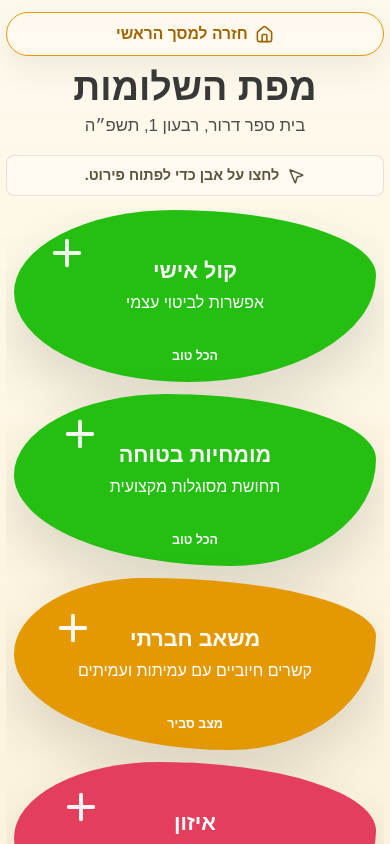
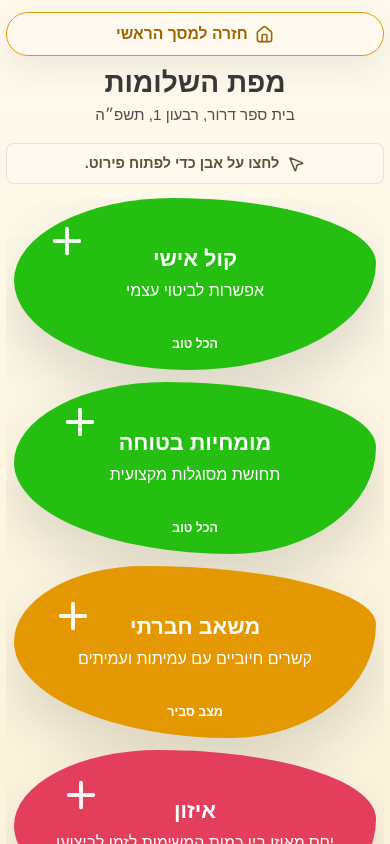
Before and after one commit to shteynu/shalomut-map-demo, a Next.js app: page /dashboard in a window 390 px wide. Shown: the top 844 px of the page. Built offline with nearby package versions, Linux system fonts and the light colour scheme.

Commit message:
style: reduce dashboard heading and subheading font sizes across all viewports

```diff
--- a/src/app/globals.css
+++ b/src/app/globals.css
@@ -1486,7 +1486,7 @@ textarea {
 
 .dashboard-heading h1 {
   margin: 0;
-  font-size: clamp(3.6rem, 7vw, 5.9rem);
+  font-size: clamp(2.4rem, 4.5vw, 3.6rem);
   font-weight: 900;
   line-height: 0.94;
 }
@@ -1494,7 +1494,7 @@ textarea {
 .dashboard-heading p {
   margin: 0.55rem 0 0;
   color: #4f4c49;
-  font-size: clamp(1.5rem, 3vw, 2.5rem);
+  font-size: clamp(1.1rem, 1.8vw, 1.45rem);
   line-height: 1.2;
 }
 
@@ -1907,11 +1907,11 @@ textarea {
   }
 
   .dashboard-heading h1 {
-    font-size: 3.15rem;
+    font-size: 2.1rem;
   }
 
   .dashboard-heading p {
-    font-size: 1.35rem;
+    font-size: 1.15rem;
   }
 
   .dashboard-map-hint {
@@ -2318,12 +2318,12 @@ textarea {
   }
 
   .dashboard-heading h1 {
-    font-size: 2.35rem;
+    font-size: 1.75rem;
     line-height: 1.04;
   }
 
   .dashboard-heading p {
-    font-size: 1.05rem;
+    font-size: 0.95rem;
   }
 
   .dashboard-map-hint {
```
